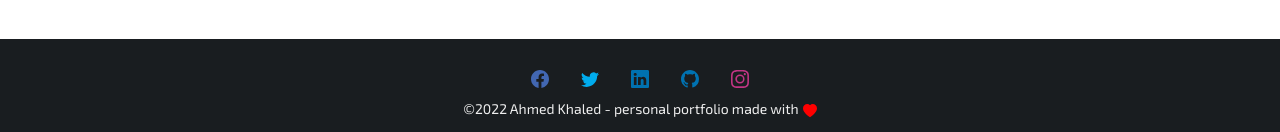
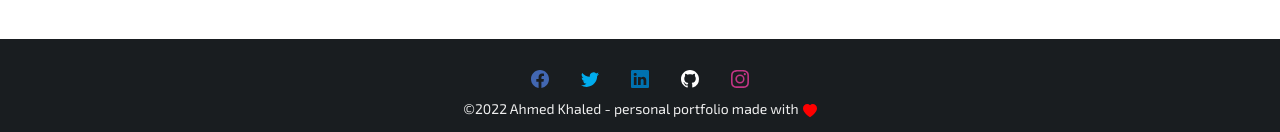
Before and after one commit to Ahmed-Khaled11/portfolio, a Next.js app: page / in a window 1280 px wide. Shown: the part 761-893 px from the top of the page. Built offline with nearby package versions, Linux system fonts and the light colour scheme.

Commit message:
Update globals.css

```diff
--- a/styles/globals.css
+++ b/styles/globals.css
@@ -490,9 +490,6 @@
   footer .icons a:nth-child(3) svg {
   color: #0072b1 !important;
   }
-  footer .icons a:nth-child(4) svg {
-  color: #0072b1 !important;
-  }
   footer .icons a:nth-child(5) svg {
   color: #C13584 !important;
   }
```
